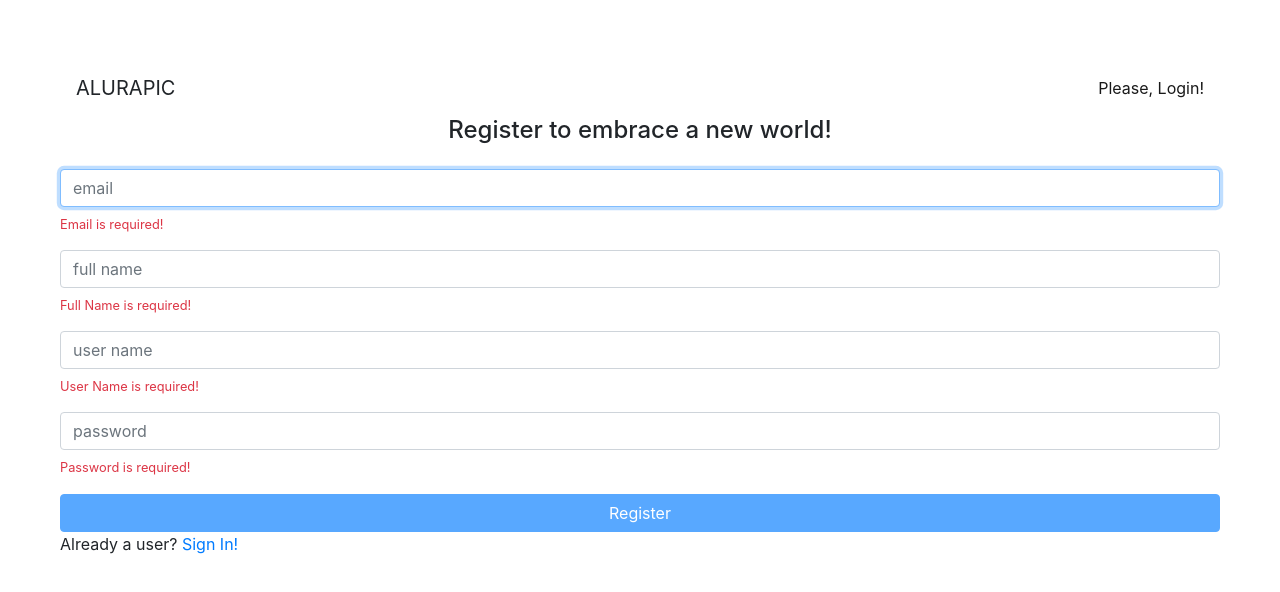
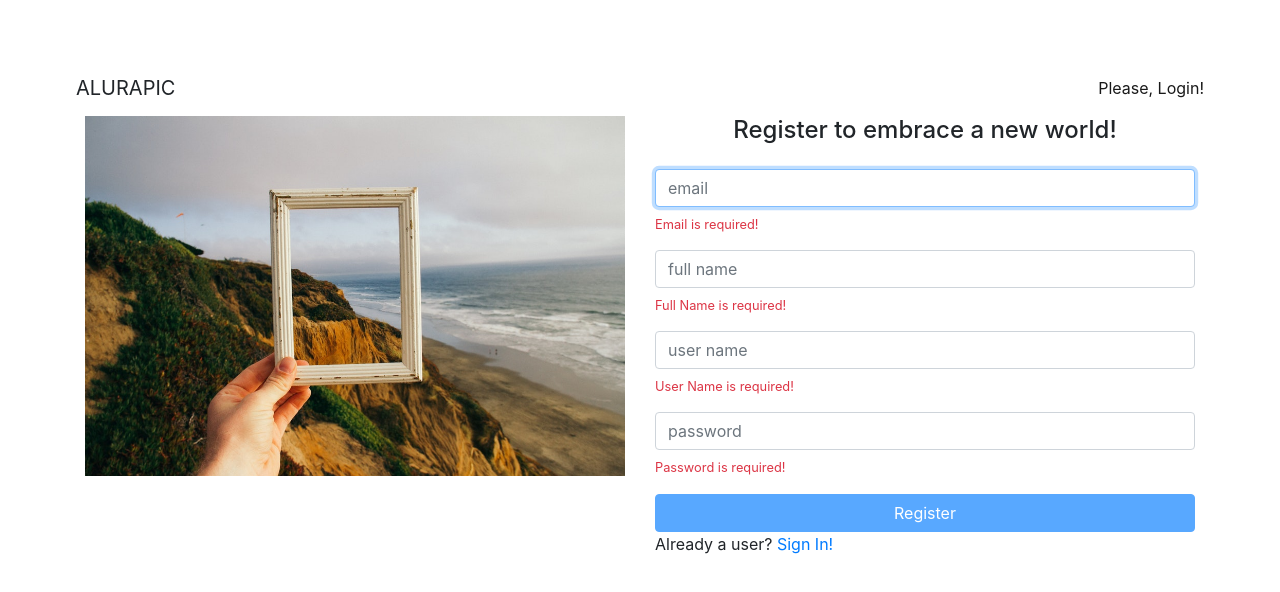
Before and after one commit to GesielChaves/EstudoAngular, an Angular app in the folder alurapic/: page /signup in a window 1280 px wide. Shown: the top 592 px of the page. Built offline with nearby package versions, Linux system fonts and the light colour scheme.

Commit message:
Rotas Filhas

```diff
--- a/alurapic/src/app/app.routing.module.ts
+++ b/alurapic/src/app/app.routing.module.ts
@@ -8,10 +8,24 @@
 import { SignInComponent } from './home/signin/signin.component';
 import { AuthGuard } from './core/auth/auth.guard';
 import { SignUpComponent } from './home/signup/signup.component';
+import { HomeComponent } from './home/home.component';
 
 const routes: Routes = [
-    { path: '', component: SignInComponent, canActivate: [AuthGuard] },
-    { path: 'signup', component: SignUpComponent},
+    {
+        path: '',
+        component: HomeComponent,
+        canActivate: [AuthGuard],
+        children: [
+            {
+                path: '',
+                component: SignInComponent,
+            },
+            {
+                path: 'signup',
+                component: SignUpComponent
+            },
+        ]
+    },
     {
         path: 'user/:userName',
         component: PhotoListComponent,
--- /dev/null
+++ b/alurapic/src/app/home/home.component.html
@@ -0,0 +1,11 @@
+<div class="container">
+    <div class="row">
+        <div class="col-md-6 mb-2">
+            <img class="img-fluid d-none d-sm-block"
+                src="/assets/img/home.jpg" alt="Welcome">
+        </div>
+        <div class="col-md-6">
+            <router-outlet></router-outlet>
+        </div>
+    </div>
+</div>
--- a/alurapic/src/app/home/home.module.ts
+++ b/alurapic/src/app/home/home.module.ts
@@ -5,8 +5,9 @@
 import { VMessageModule } from '../shared/components/vmessage/vmessage.module';
 import { RouterModule } from '@angular/router';
 import { SignUpComponent } from './signup/signup.component';
+import { HomeComponent } from './home.component';
 @NgModule({
-    declarations: [SignInComponent, SignUpComponent],
+    declarations: [SignInComponent, SignUpComponent, HomeComponent],
     imports: [CommonModule, FormsModule, ReactiveFormsModule, VMessageModule, RouterModule]
 })
 export class HomeModule { }
--- a/alurapic/src/app/home/signin/signin.component.html
+++ b/alurapic/src/app/home/signin/signin.component.html
@@ -18,4 +18,4 @@
 
 </form>
 
-<p>Not a user? <a>Register now</a></p>.
+<p>Not a user? <a [routerLink]="['signup']" routerLinkActive="router-link-active" >Register now</a></p>.
--- a/alurapic/src/app/home/signin/signin.component.ts
+++ b/alurapic/src/app/home/signin/signin.component.ts
@@ -20,6 +20,8 @@
             userName: ['', Validators.required],
             password: ['', Validators.required]
         });
+        this.platformDetectorService.isPlatformBrowser() &&
+                 this.userNameInput.nativeElement.focus();
     }
 
     login() {
--- a/alurapic/src/app/home/signup/signup.component.html
+++ b/alurapic/src/app/home/signup/signup.component.html
@@ -1,7 +1,7 @@
 <h4 class="text-center"> Register to embrace a new world!</h4>
 <form [formGroup]="signupForm" class="form mt-4" (submit) = 'signUp()'>
     <div class="form-group">
-        <input formControlName="email" placeholder="email" class="form-control" autofocus>
+        <input #inputEmail formControlName="email" placeholder="email" class="form-control" autofocus>
         <ap-vmessage text="Email is required!" *ngIf="signupForm.get('email').errors?.required"> </ap-vmessage>
         <ap-vmessage text="Email is Invalid!" *ngIf="signupForm.get('email').errors?.email"> </ap-vmessage>
     </div>
--- a/alurapic/src/app/home/signup/signup.component.ts
+++ b/alurapic/src/app/home/signup/signup.component.ts
@@ -1,21 +1,23 @@
-import { Component, OnInit } from '@angular/core';
+import { Component, OnInit, ViewChild, ElementRef } from '@angular/core';
 import { FormBuilder, FormGroup, Validators } from '@angular/forms';
 import { lowerCaseValidator } from 'src/app/shared/validators/lower-case.validator';
 import { UserNotTakenValidatorService } from './user-not-taken.validator.service';
 import { NewUser } from './new-user';
 import { SignUpService } from './signup.service';
 import { Router } from '@angular/router';
+import { PlatformDetectorService } from 'src/app/core/platform-detector/platform-detector.service';
 
 @Component({
     templateUrl: './signup.component.html'
 })
 export class SignUpComponent implements OnInit {
     signupForm: FormGroup;
-
+    @ViewChild('inputEmail') inputEmail: ElementRef<HTMLInputElement>;
     constructor(private formBuilder: FormBuilder,
         private userNotTakenValidatorService: UserNotTakenValidatorService,
         private signUpService: SignUpService,
-        private router: Router) { }
+        private router: Router,
+        private platformDetectorService: PlatformDetectorService) { }
 
     ngOnInit(): void {
         this.signupForm = this.formBuilder.group({
@@ -29,6 +31,8 @@
                 this.userNotTakenValidatorService.checkUserNameTaken()],
             password: ['', [Validators.required, Validators.minLength(8), Validators.maxLength(16)]]
         });
+
+        this.platformDetectorService.isPlatformBrowser() && this.inputEmail.nativeElement.focus();
     }
 
     signUp() {
```
Also changed, not shown: alurapic/src/app/home/home.component.ts (added, +8 -0 lines), alurapic/src/assets/img/home.jpg (added).
